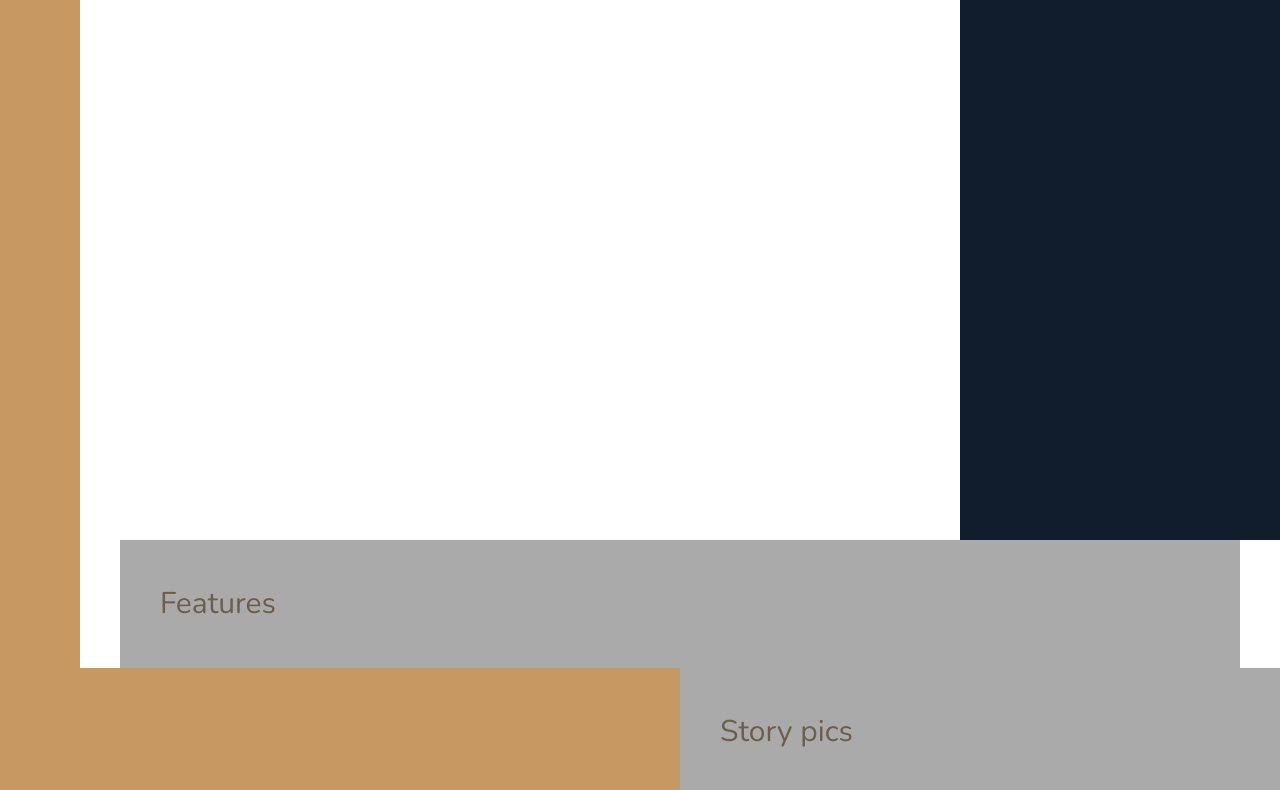
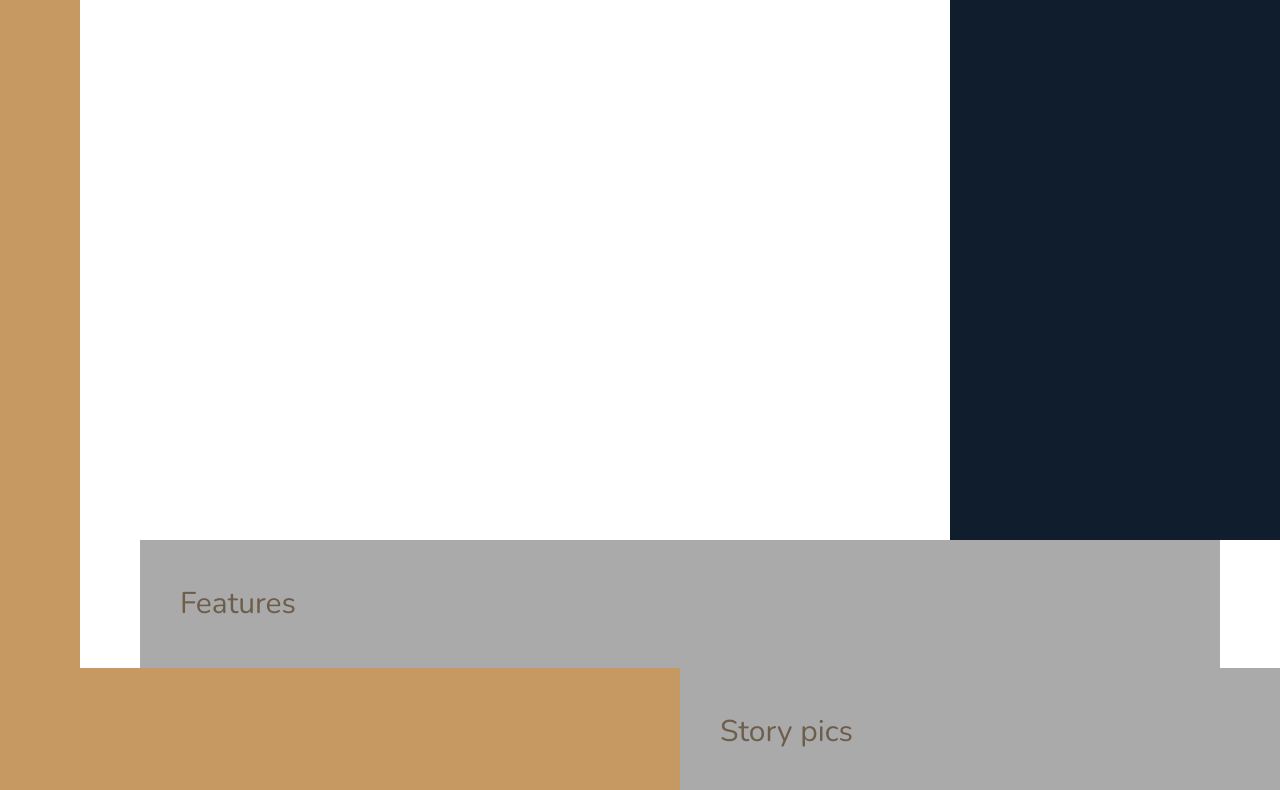
Before and after one commit to rajyotiroshan/udemy-AdvCss-NexterP3, a website: page index.html in a window 1280 px wide. Shown: the part 100-890 px from the top of the page. Drawn offline with nearby package versions, Linux system fonts and the light colour scheme.

Commit message:
container row and cols template recheck

```diff
--- a/sass/_base.scss
+++ b/sass/_base.scss
@@ -40,7 +40,7 @@ body {
 .container {
     display: grid;
     grid-template-rows: 80vh min-content 40vw repeat(3,min-content);
-    grid-template-columns: [sidebar-start] 8rem [sidebar-end full-start] 1fr [center-start] repeat(8, [col-start] minmax( min-content,14rem) [col-end] ) [center-end] 1fr [full-end];//14*10*8 px wide
+    grid-template-columns: [sidebar-start] 8rem [sidebar-end full-start] minmax(6rem, 1fr) [center-start] repeat(8, [col-start] minmax( min-content,14rem) [col-end] ) [center-end] minmax(6rem, 1fr) [full-end];//14*10*8 px wide
 
     & > * {
         padding: 40px;
```
Also changed, not shown: css/style.css.
